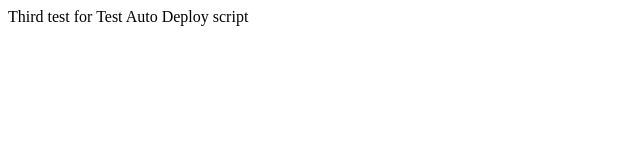
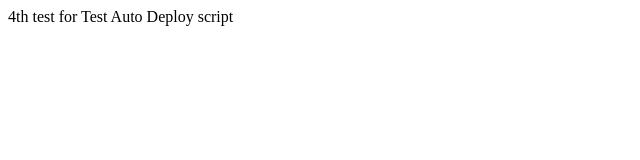
Before and after one commit to jellysnake/jellysnake.net, a plain HTML site: page index.html in a window 1280 px wide. Shown: the full height of the page, 0-640 px from the left. Drawn offline with Linux system fonts and the light colour scheme.

Commit message:
4th test

```diff
--- a/index.html
+++ b/index.html
@@ -4,6 +4,6 @@
 	</head>
 
 	<body>
-		Third test for Test Auto Deploy script
+		4th test for Test Auto Deploy script
 	</body>
 </html>
```
